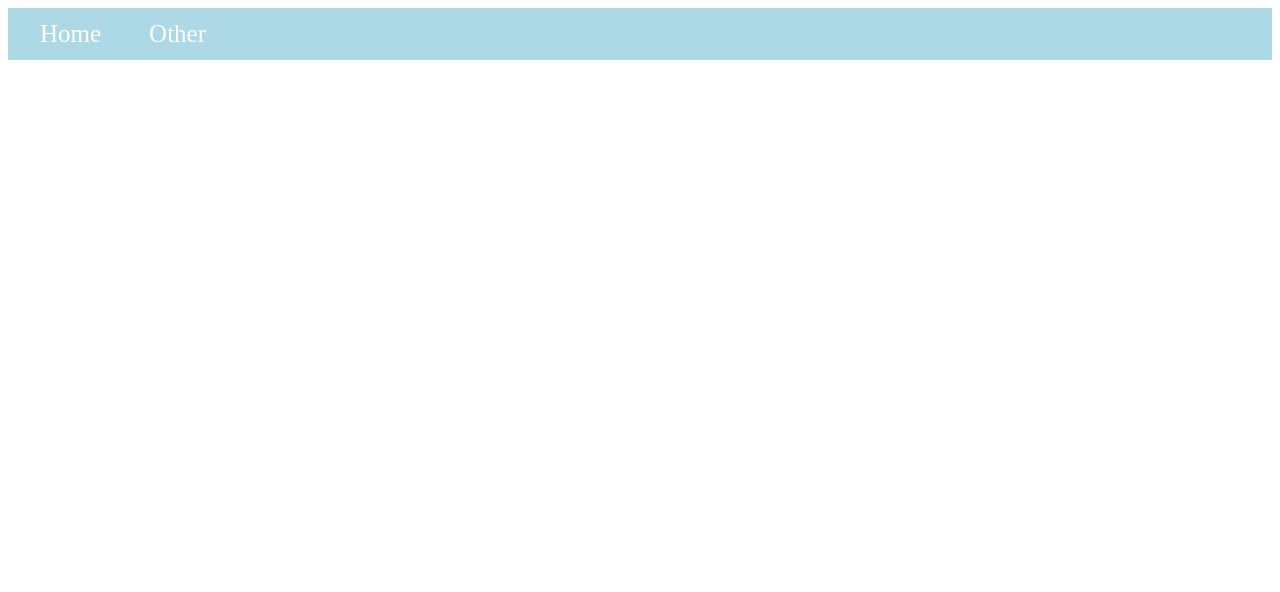
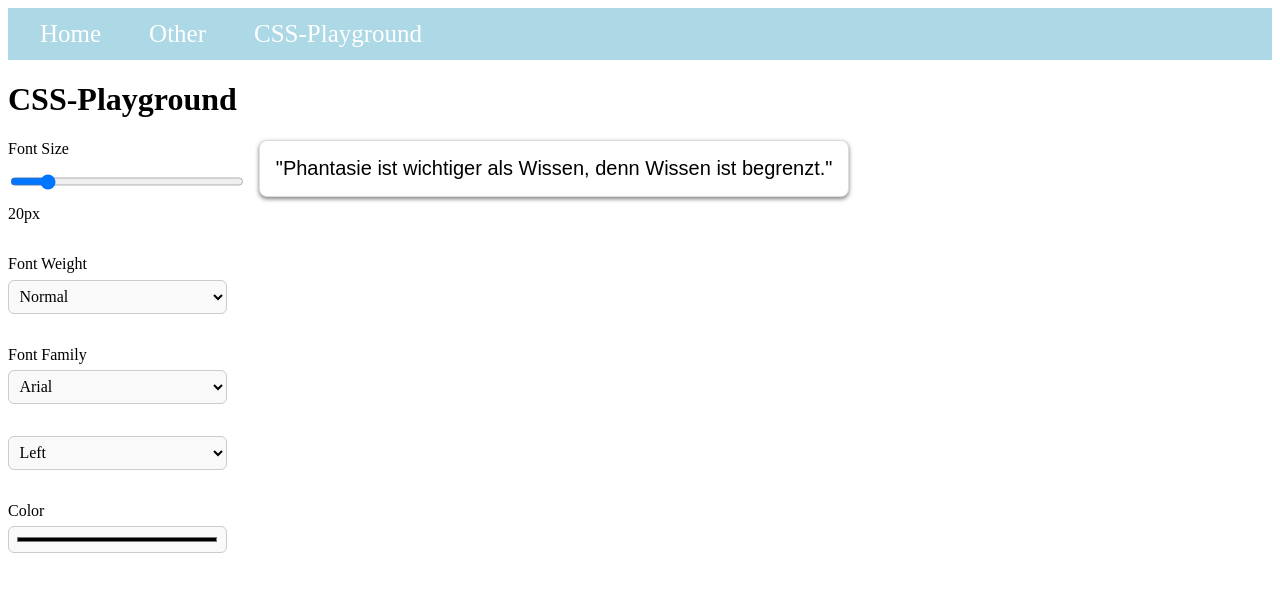
Before and after one commit to lvj94-dev/website, a React (Create React App) app: page /css-playground in a window 1280 px wide. Before the commit this address had no page. Shown: the top 592 px of the page. Built offline with nearby package versions, Linux system fonts and the light colour scheme.

Commit message:
page "css-playground" + css; css changed to module

```diff
--- a/src/App.js
+++ b/src/App.js
@@ -4,6 +4,7 @@ import { BrowserRouter as Router, Routes, Route } from "react-router-dom";
 
 import Homepage from "./pages/Homepage/Homepage";
 import Other from "./pages/Other/Other";
+import CssPlayground from "./pages/CssPlayground/CssPlayground";
 
 import Navbar from "./components/Navbar";
 
@@ -16,6 +17,7 @@ export default function App() {
         <Routes>
           <Route path="/" element={<Homepage />} />
           <Route path="/other" element={<Other />} />
+          <Route path="/css-playground" element={<CssPlayground />} />
         </Routes>
       </Router>
     </div>
--- a/src/components/Navbar.js
+++ b/src/components/Navbar.js
@@ -2,16 +2,15 @@
 
 import { Link } from "react-router-dom";
 
+import styles from "./Navbar.module.css";
+
 export default function Navbar() {
   return (
     <div>
-      <nav id="id-navbar">
-        <Link to="/" class="navbar-element">
-          Home
-        </Link>
-        <Link to="/other" class="navbar-element">
-          Other
-        </Link>
+      <nav className={styles.navbar}>
+        <Link to="/">Home</Link>
+        <Link to="/other">Other</Link>
+        <Link to="/css-playground">CSS-Playground</Link>
       </nav>
     </div>
   );
--- a/src/style.css
+++ b/src/components/Navbar.module.css
@@ -1,6 +1,6 @@
 /* Author: Lucas Vincent Johanningmeier */
 
-#id-navbar {
+.navbar {
   height: 20px;
   width: 100% - 1rem;
 
@@ -11,22 +11,15 @@
   background-color: lightblue;
 }
 
-#id-navbar a {
+.navbar a {
   color: white;
   text-decoration: none;
   padding: 0.5rem 1rem;
   border-radius: 4px;
-}
 
-#id-navbar a:hover {
-  background-color: #444;
-}
-
-.navbar-element {
   font-size: 25px;
 }
 
-/*
-TASKS
-- create an own design (!)
-*/
+.navbar a:hover {
+  background-color: #444;
+}
--- a/src/index.js
+++ b/src/index.js
@@ -4,7 +4,6 @@ import React from "react";
 import ReactDOM from "react-dom/client";
 
 import App from "./App";
-import "./style.css";
 
 const container = document.getElementById("root");
 const root = ReactDOM.createRoot(container);
--- /dev/null
+++ b/src/pages/CssPlayground/CssPlayground.js
@@ -0,0 +1,14 @@
+/* Author: Lucas Vincent Johanningmeier */
+
+import TextAndFont from "./components/TextAndFont";
+
+export default function CssPlayground() {
+  return (
+    <div>
+      <h1>CSS-Playground</h1>
+      <p></p>
+      <TextAndFont />
+      <p></p>
+    </div>
+  );
+}
--- /dev/null
+++ b/src/pages/CssPlayground/components/TextAndFont.js
@@ -0,0 +1,103 @@
+/* Author: Lucas Vincent Johanningmeier */
+
+import React, { useState } from "react";
+
+import styles from "./TextAndFont.module.css";
+
+const defaultStyle = {
+  fontSize: "20px",
+  fontWeight: "normal",
+  fontFamily: "Arial",
+  textAlign: "left",
+  color: "#000000",
+};
+
+export default function TextAndFont() {
+  const [styleState, setStyleState] = useState(defaultStyle);
+
+  const handleChange = (property, value, unit = "") => {
+    setStyleState((prev) => ({
+      ...prev,
+      [property]: value + unit,
+    }));
+  };
+
+  return (
+    <div className={styles["textAndFont-wrapper"]}>
+      <div className={styles.textAndFont}>
+        {/*Font Size*/}
+        <label>
+          Font Size
+          <input
+            type="range"
+            min="10"
+            max="100"
+            value={parseInt(styleState.fontSize)}
+            onChange={(e) => handleChange("fontSize", e.target.value, "px")}
+          />
+          <span>{styleState.fontSize}</span>
+        </label>
+
+        {/*Font Weight*/}
+        <label>
+          Font Weight
+          <select
+            value={styleState.fontWeight}
+            onChange={(e) => handleChange("fontWeight", e.target.value)}
+          >
+            <option value="normal">Normal</option>
+            <option value="bold">Bold</option>
+            <option value="lighter">Lighter</option>
+            <option value="bolder">Bolder</option>
+            <option value="100">100</option>
+            <option value="900">900</option>
+          </select>
+        </label>
+
+        {/*Font Family*/}
+        <label>
+          Font Family
+          <select
+            value={styleState.fontFamily}
+            onChange={(e) => handleChange("fontFamily", e.target.value)}
+          >
+            <option value="Arial">Arial</option>
+            <option value="'Times New Roman'">Times New Roman</option>
+          </select>
+        </label>
+
+        {/*Text Align*/}
+        <label>
+          <select
+            value={styleState.textAlign}
+            onChange={(e) => handleChange("textAlign", e.target.value)}
+          >
+            <option value="left">Left</option>
+            <option value="center">Center</option>
+            <option value="right">Right</option>
+            <option value="justify">Justify</option>
+          </select>
+        </label>
+
+        {/*Color*/}
+        <label>
+          Color
+          <input
+            type="color"
+            value={styleState.color}
+            onChange={(e) => handleChange("color", e.target.value)}
+          />
+        </label>
+      </div>
+
+      {/*Preview*/}
+      <div
+        style={styleState}
+        contentEditable
+        className={styles["textAndFont-box"]}
+      >
+        "Phantasie ist wichtiger als Wissen, denn Wissen ist begrenzt."
+      </div>
+    </div>
+  );
+}
--- /dev/null
+++ b/src/pages/CssPlayground/components/TextAndFont.module.css
@@ -0,0 +1,45 @@
+/* Author: Lucas Vincent Johanningmeier */
+
+.textAndFont-wrapper {
+  display: flex;
+  align-items: flex-start;
+  gap: 2rem;
+}
+
+.textAndFont {
+  display: flex;
+  flex-direction: column;
+  gap: 1rem;
+}
+
+.textAndFont label {
+  display: flex;
+  flex-direction: column;
+  gap: 0.4rem;
+  margin-bottom: 1rem;
+  color: inherit;
+}
+
+.textAndFont input[type="range"],
+.textAndFont input[type="color"],
+.textAndFont select {
+  width: 100%;
+  min-width: 200px;
+  padding: 0.4rem;
+  border: 1px solid #ccc;
+  border-radius: 6px;
+  background: #f9f9f9;
+  font: inherit;
+  color: inherit;
+}
+
+.textAndFont-box {
+  border: 1px solid #ddd;
+  padding: 1rem;
+  margin-bottom: 2rem;
+  border-radius: 8px;
+  background-color: #fff;
+  box-shadow: 0 2px 4px rgba(0, 0, 0, 0.5);
+
+  min-width: 300px;
+}
```
Also changed, not shown: 1 other file (tests, documents, lock files or other folders).
